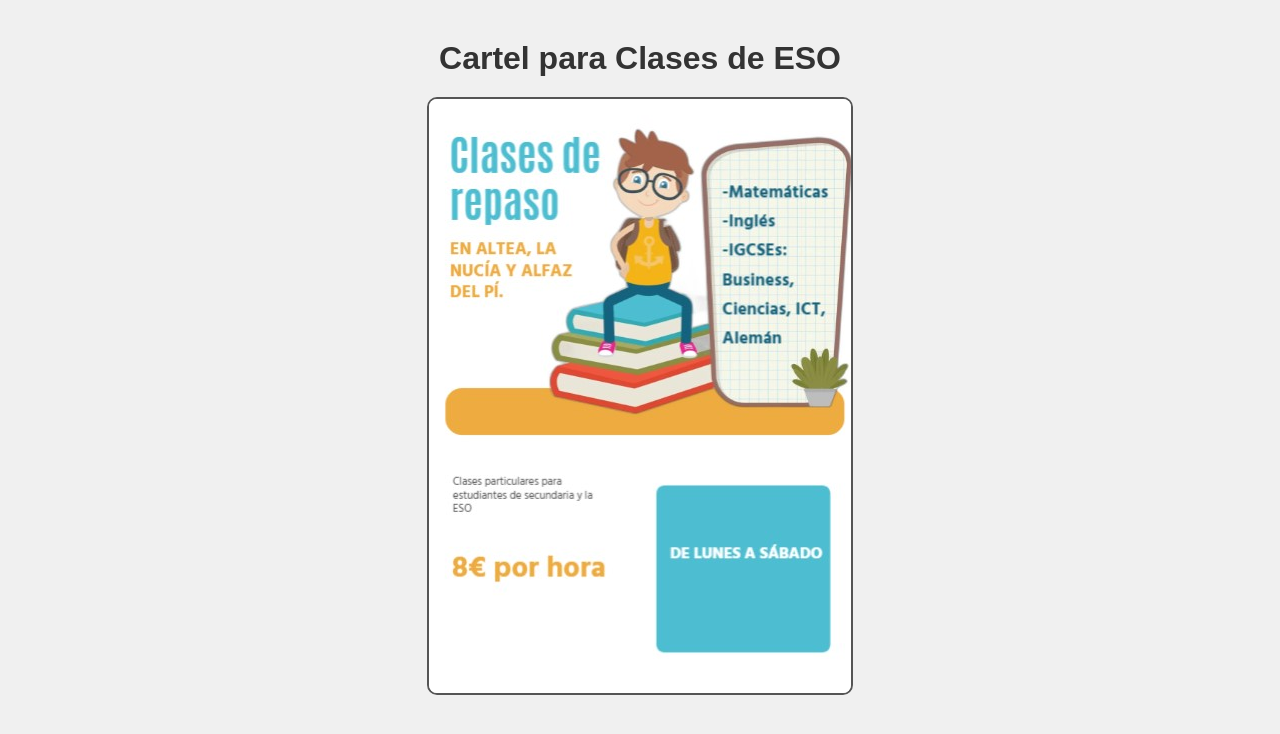
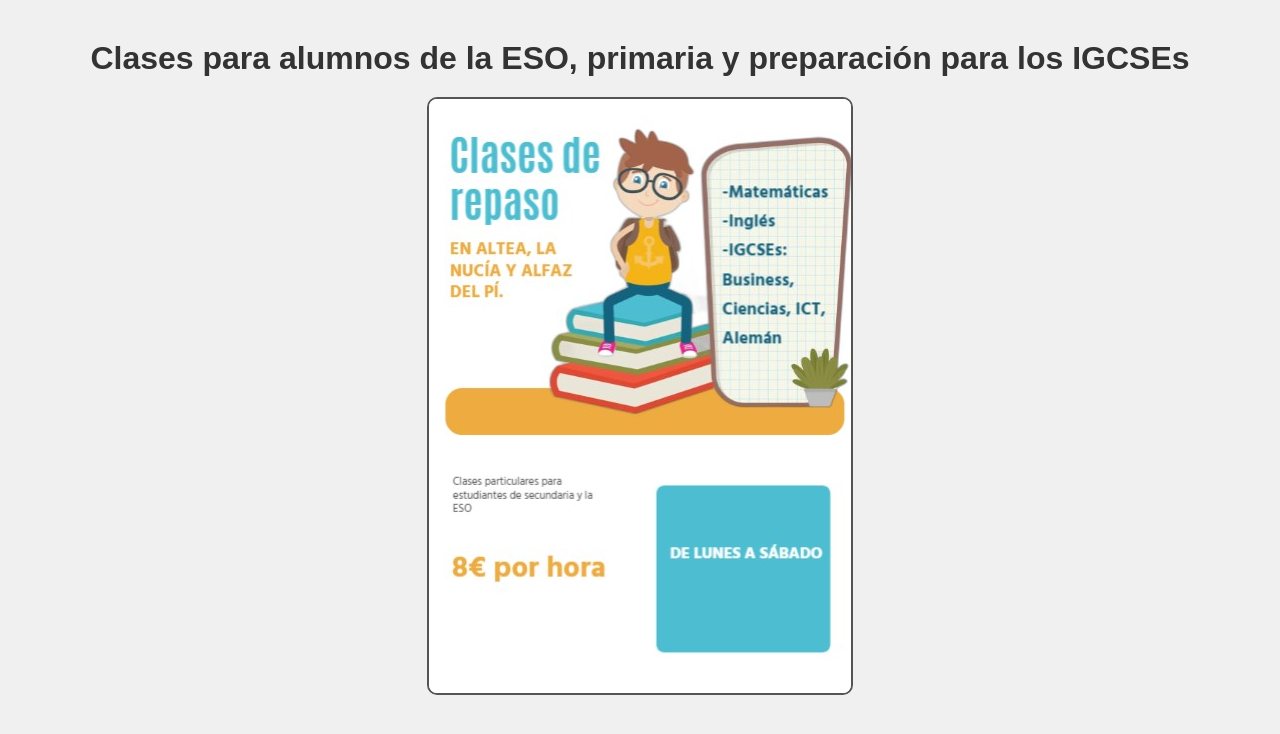
Before and after one commit to JordiAlsina/Clases-de-Repaso-Altea, a plain HTML site: page index.html in a window 1280 px wide. Drawn offline with Linux system fonts and the light colour scheme.

Commit message:
Update index.html

```diff
--- a/index.html
+++ b/index.html
@@ -7,7 +7,7 @@
     <link rel="stylesheet" href="styles.css" />
 </head>
 <body>
-    <h1>Cartel para Clases de ESO</h1>
+    <h1>Clases para alumnos de la ESO, primaria y preparación para los IGCSEs</h1>
     <img src="cartel.jpg" alt="Cartel de clases para alumnos de la ESO, primaria y preparación para los IGCSEs: Alemán, Business, Ciencias" />
 </body>
 </html>
```
